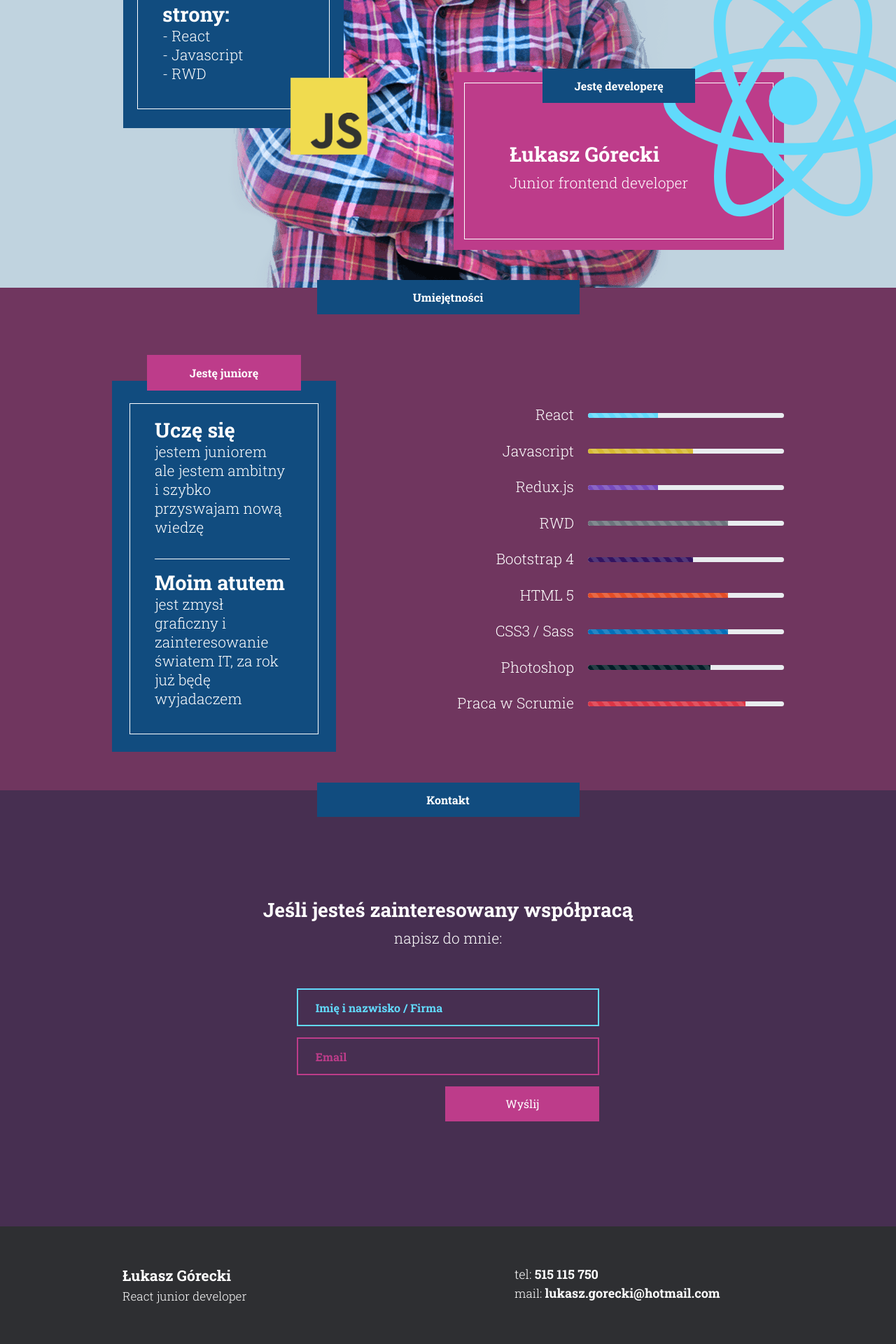
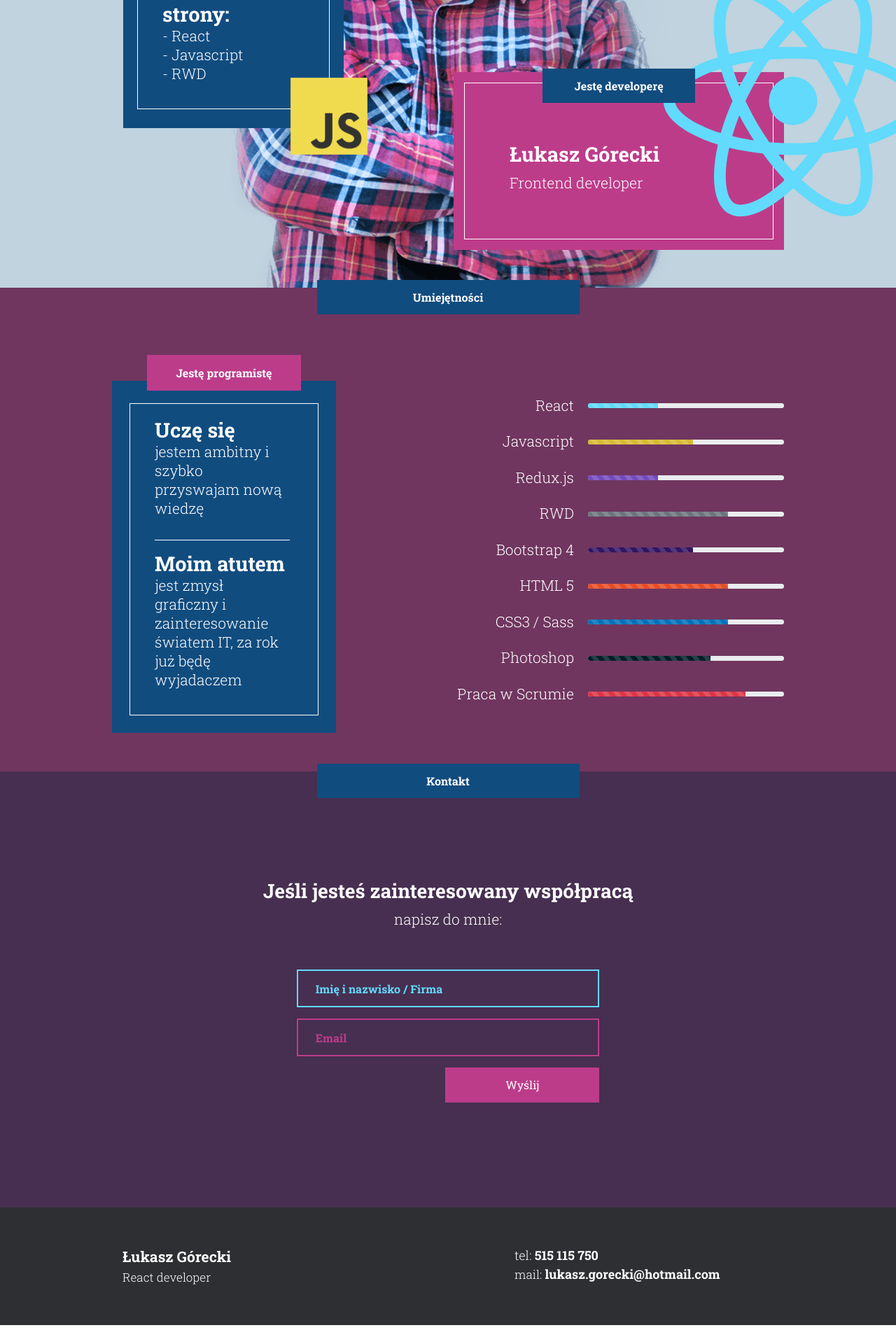
Before and after one commit to sq1fya/my-lp, a React (Create React App) app: page / in a window 1280 px wide. Shown: the part 446-2366 px from the top of the page at 70% size. After the commit the page ends 2339 px from the top, so only its background shows below. Built offline with nearby package versions, Linux system fonts and the light colour scheme.

Commit message:
Info text remove

```diff
--- a/src/components/section-about-me/section-about-me.js
+++ b/src/components/section-about-me/section-about-me.js
@@ -99,7 +99,7 @@ class SectionAboutMe extends Component {
                   </div>
                   <div className="inside-text text-center pb-5 pt-3 p-md-2 pb-md-4 text-xl-left pt-lg-4 pb-lg-4 pl-xl-5 pt-xl-5 pb-xl-5">
                     <h3>Łukasz Górecki</h3>
-                    <p className="mb-auto">Junior frontend developer</p>
+                    <p className="mb-auto">Frontend developer</p>
                   </div>
                 </div>
               </div>
--- a/src/components/section-footer/section-footer.js
+++ b/src/components/section-footer/section-footer.js
@@ -14,7 +14,7 @@ class SectionFooter extends Component {
             <div className="info-box text-white row justify-content-lg-between flex-lg-nowrap flex-md-wrap flex-md-column flex-lg-row">
               <div className="info-box--name col-lg-3 col-md-10 col-sm-12 text-lg-left">
                 <p>Łukasz Górecki</p>
-                <p>React junior developer</p>
+                <p>React developer</p>
                 <hr className="d-lg-none d-md-block w-50 float-left" />
               </div>
               <div className="info-box--contact col-lg-5 col-md-10 col-sm-12 text-lg-left">
--- a/src/components/section-skills/section-skills.js
+++ b/src/components/section-skills/section-skills.js
@@ -18,13 +18,13 @@ class SectionSkills extends Component {
             <div className="info-box row d-flex flex-wrap justify-content-between flex-column-reverse flex-lg-row pb-0 pt-4">
               <div className="left-box text-white col-12 col-md-12 col-lg-5 col-xl-4">
                 <div className="title-box justify-content-center">
-                  <h6 className="title">Jestę juniorę</h6>
+                  <h6 className="title">Jestę programistę</h6>
                 </div>
                 <div className="inside-text">
                   <div className="inside-text--box">
                     <h3>Uczę się</h3>
                     <p>
-                      jestem juniorem ale jestem ambitny i szybko przyswajam nową wiedzę
+                      jestem ambitny i szybko przyswajam nową wiedzę
                     </p>
                     <hr className="border-white" />
                     <h3>Moim atutem</h3>
```
